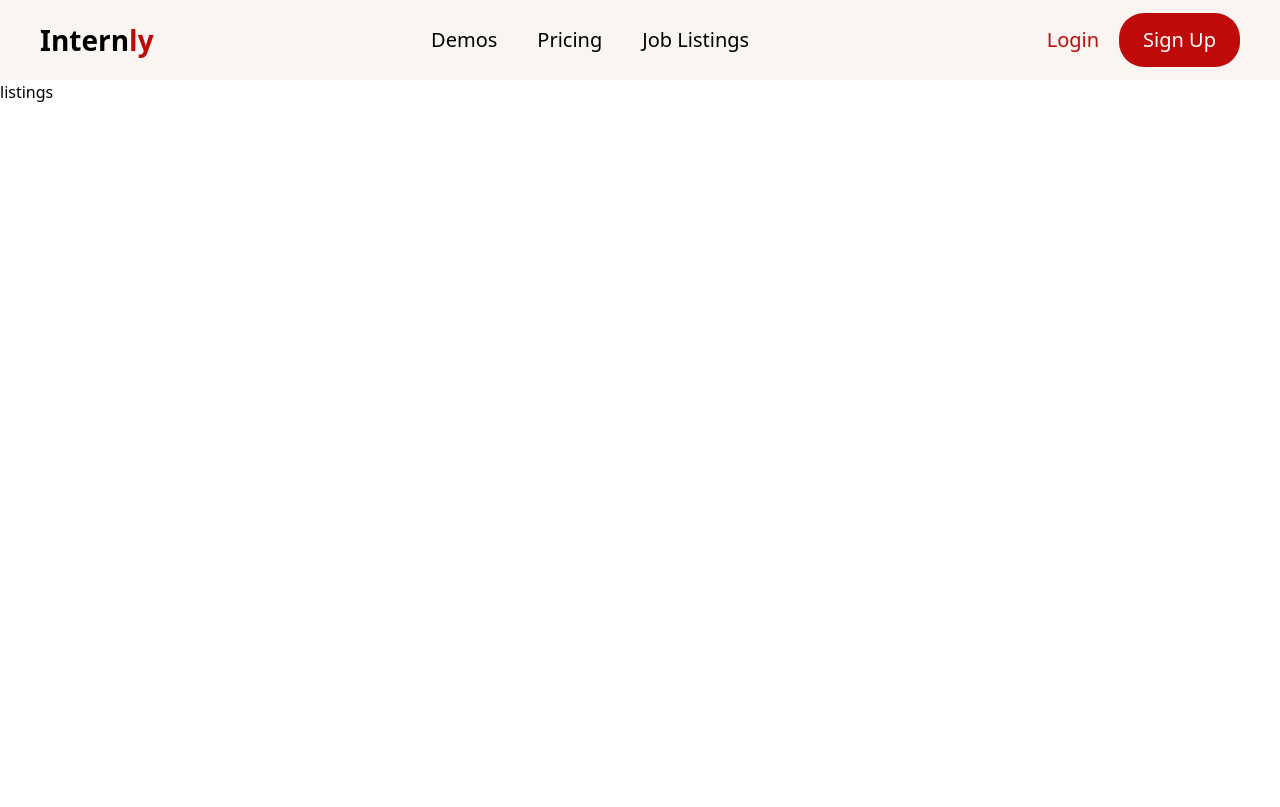
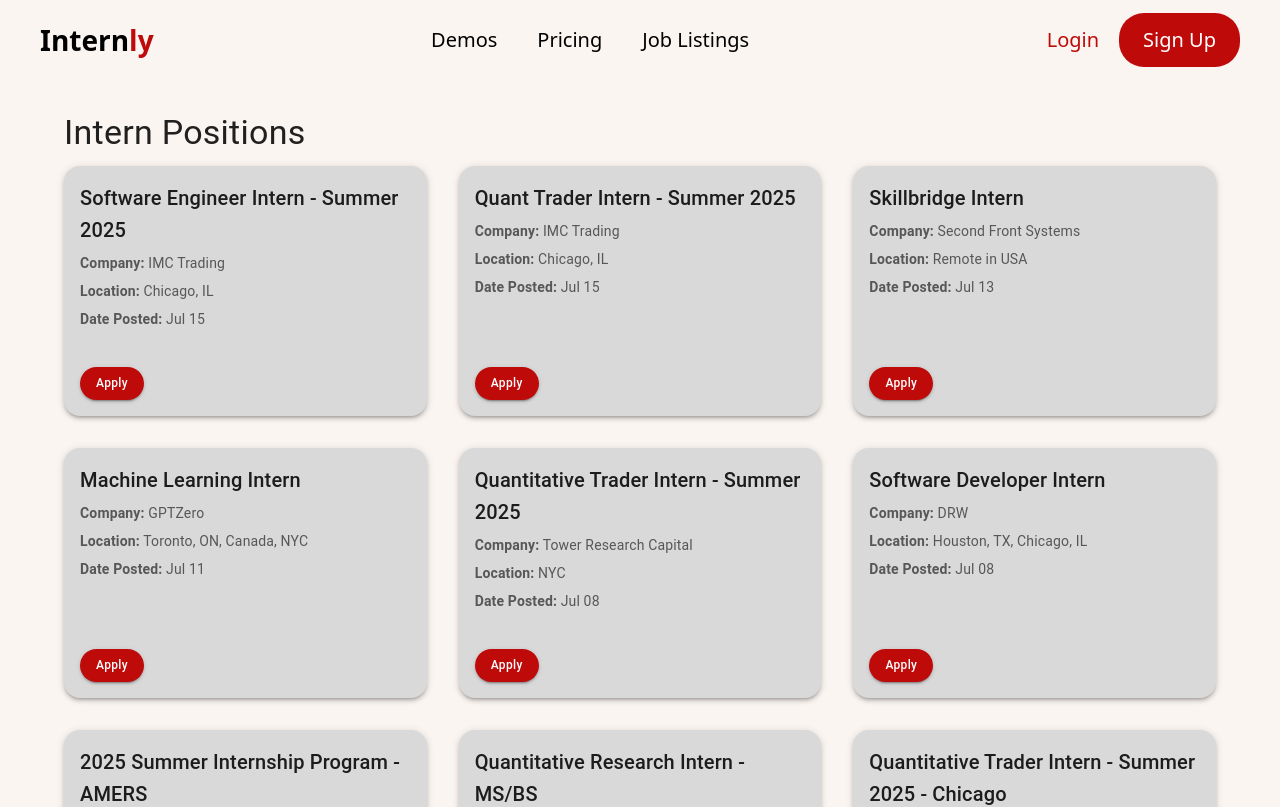
Before and after one commit to jiahaoli0465/internshipNotifier, a React (Vite) app in the folder frontend/: page /listings in a window 1280 px wide. Shown: the top 807 px of the page. Built offline with nearby package versions, Linux system fonts and the light colour scheme.

Commit message:
added listing page, updated listing script to remove empty names

```diff
--- /dev/null
+++ b/frontend/src/components/Listings/JobListing.tsx
@@ -0,0 +1,68 @@
+import React from 'react';
+import { Paper, Box, Typography, Button, Link, Grid } from '@mui/material';
+
+interface JobListingProps {
+  company: string;
+  role: string;
+  location: string;
+  link: string | null;
+  date_posted: string;
+}
+
+const JobListing: React.FC<JobListingProps> = ({ company, role, location, link, date_posted }) => (
+  <Grid item xs={12} sm={6} md={4}>
+    <Paper
+      elevation={3}
+      sx={{
+        padding: 2,
+        display: 'flex',
+        flexDirection: 'column',
+        justifyContent: 'space-between',
+        minHeight: 200,
+        height: 250,
+        borderRadius: 4, // Slightly rounder corners
+        backgroundColor: '#D9D9D9',
+      }}
+    >
+      <Box>
+        <Typography variant="h6" component="div" gutterBottom>
+          {role}
+        </Typography>
+        <Typography variant="body2" color="text.secondary" sx={{ marginBottom: 1 }}>
+          <strong>Company:</strong> {company || 'Unknown'}
+        </Typography>
+        <Typography variant="body2" color="text.secondary" sx={{ marginBottom: 1 }}>
+          <strong>Location:</strong> {location}
+        </Typography>
+        <Typography variant="body2" color="text.secondary" sx={{ marginBottom: 1 }}>
+          <strong>Date Posted:</strong> {date_posted}
+        </Typography>
+      </Box>
+      {link && (
+        <Box mt={2}>
+  <Button
+    variant="contained"
+    component={Link}
+    href={link}
+    target="_blank"
+    rel="noopener"
+    sx={{
+      borderRadius: '20px', // Capsule border radius
+      backgroundColor: "#bf0a0a",
+      textTransform: 'none', // Keep the text case as is
+
+      fontSize: '12px',
+      '&:hover': {
+        backgroundColor: "#a00a0a"
+      }
+    }}
+  >
+    Apply
+  </Button>
+        </Box>
+      )}
+    </Paper>
+  </Grid>
+);
+
+export default JobListing;
--- /dev/null
+++ b/frontend/src/components/Listings/JobListings.tsx
@@ -0,0 +1,26 @@
+import React from 'react';
+import { Container, Grid, Typography } from '@mui/material';
+import JobListing from './JobListing';
+import listings from '../../data/listings';
+
+const JobListings: React.FC = () => (
+  <Container sx={{ paddingTop: 4 }}>
+    <Typography variant="h4" component="h1" gutterBottom color="text.primary">
+      Intern Positions
+    </Typography>
+    <Grid container spacing={4}>
+      {listings.map((listing, index) => (
+        <JobListing
+          key={index}
+          company={listing.company}
+          role={listing.role}
+          location={listing.location}
+          link={listing.link}
+          date_posted={listing.date_posted}
+        />
+      ))}
+    </Grid>
+  </Container>
+);
+
+export default JobListings;
--- a/frontend/src/data/listings.ts
+++ b/frontend/src/data/listings.ts
@@ -1,16 +1,163 @@
 const listings = [
+    {
+      "company": "IMC Trading",
+      "role": "Software Engineer Intern - Summer 2025",
+      "location": "Chicago, IL",
+      "link": "https://boards.eu.greenhouse.io/imc/jobs/4347765101?utm_source=Simplify&ref=Simplify",
+      "date_posted": "Jul 15"
+    },
+    {
+      "company": "IMC Trading",
+      "role": "Quant Trader Intern - Summer 2025",
+      "location": "Chicago, IL",
+      "link": "https://boards.eu.greenhouse.io/imc/jobs/4345621101?utm_source=Simplify&ref=Simplify",
+      "date_posted": "Jul 15"
+    },
+    {
+      "company": "Second Front Systems",
+      "role": "Skillbridge Intern",
+      "location": "Remote in USA",
+      "link": "https://jobs.lever.co/secondfrontsystems/dc771da9-8b58-4fc7-9625-ff9ec2249efe/apply?utm_source=Simplify&ref=Simplify",
+      "date_posted": "Jul 13"
+    },
+    {
+      "company": "GPTZero",
+      "role": "Machine Learning Intern",
+      "location": "Toronto, ON, Canada, NYC",
+      "link": "https://jobs.ashbyhq.com/GPTZero/d7e6f3ee-8446-4ac4-b1f8-e79c9876c31a/application?utm_source=Simplify&ref=Simplify",
+      "date_posted": "Jul 11"
+    },
+    {
+      "company": "Tower Research Capital",
+      "role": "Quantitative Trader Intern - Summer 2025",
+      "location": "NYC",
+      "link": "https://www.tower-research.com/open-positions/?gh_jid=6072039&utm_source=Simplify&ref=Simplify",
+      "date_posted": "Jul 08"
+    },
+    {
+      "company": "DRW",
+      "role": "Software Developer Intern",
+      "location": "Houston, TX, Chicago, IL",
+      "link": "https://boards.greenhouse.io/drweng/jobs/6071742?utm_source=Simplify&ref=Simplify",
+      "date_posted": "Jul 08"
+    },
+    {
+      "company": "BlackRock",
+      "role": "2025 Summer Internship Program - AMERS",
+      "location": "Americas",
+      "link": "https://blackrock.tal.net/vx/lang-en-GB/mobile-0/brand-3/xf-42e764beb7f7/candidate/so/pm/1/pl/1/opp/8163-2025-Summer-Internship-Program-AMERS/en-GB?utm_source=Simplify&ref=Simplify",
+      "date_posted": "Jul 08"
+    },
+    {
+      "company": "Optiver",
+      "role": "Quantitative Research Intern - MS/BS",
+      "location": "Austin, TX",
+      "link": "https://optiver.com/working-at-optiver/career-opportunities/7499032002/?gh_jid=7499032002&utm_source=Simplify&ref=Simplify",
+      "date_posted": "Jul 05"
+    },
+    {
+      "company": "Optiver",
+      "role": "Quantitative Trader Intern - Summer 2025 - Chicago",
+      "location": "Chicago, IL",
+      "link": "https://optiver.com/working-at-optiver/career-opportunities/7480659002/?gh_jid=7480659002&utm_source=Simplify&ref=Simplify",
+      "date_posted": "Jul 05"
+    },
+    {
+      "company": "Capula",
+      "role": "Trading and Research Summer Internship",
+      "location": "New York, New York, United States",
+      "link": "https://apply.workable.com/capula-investment-management-ltd/j/CADD57CDA5/?utm_source=Simplify&ref=Simplify",
+      "date_posted": "Jul 05"
+    },
+    {
+      "company": "Air Company",
+      "role": "Engineering Intern",
+      "location": "NYC",
+      "link": "https://boards.greenhouse.io/aircompany/jobs/4440209005?utm_source=Simplify&ref=Simplify",
+      "date_posted": "Jul 03"
+    },
+    {
+      "company": "Numerade",
+      "role": "Data Scientist Intern",
+      "location": "Remote in USA",
+      "link": "http://www.numerade.com/careers?gh_jid=5221314004&utm_source=Simplify&ref=Simplify",
+      "date_posted": "Jul 02"
+    },
+    {
+      "company": "Citadel",
+      "role": "Software Engineer Intern",
+      "location": "Chicago, IL, Miami, FL</br>New York, NY",
+      "link": "https://www.citadel.com/careers/details/software-engineer-2025-intern-us-2/?utm_source=Simplify&ref=Simplify",
+      "date_posted": "Jul 02"
+    },
+    {
+      "company": "Palantir",
+      "role": "Software Engineer Intern",
+      "location": "Washington, D.C.",
+      "link": "https://jobs.lever.co/palantir/bdcfb29f-4f27-42de-933f-7f83a359b9f0?utm_source=Simplify&ref=Simplify",
+      "date_posted": "Jul 01"
+    },
+    {
+      "company": "Palantir",
+      "role": "Software Engineer Intern",
+      "location": "Seattle, WA",
+      "link": "https://jobs.lever.co/palantir/2fb19022-bb65-4af8-b6fa-31beb345c140?utm_source=Simplify&ref=Simplify",
+      "date_posted": "Jul 01"
+    },
+    {
+      "company": "Palantir",
+      "role": "Software Engineer Intern",
+      "location": "New York, NY",
+      "link": "https://jobs.lever.co/palantir/7d69cf8a-06fd-4f05-bd84-27149db29c4d?utm_source=Simplify&ref=Simplify",
+      "date_posted": "Jul 01"
+    },
+    {
+      "company": "Palantir",
+      "role": "Software Engineer Intern",
+      "location": "Palo Alto, CA",
+      "link": "https://jobs.lever.co/palantir/e27af7ab-41fc-40c9-b31d-02c6cb1c505c?utm_source=Simplify&ref=Simplify",
+      "date_posted": "Jul 01"
+    },
+    {
+      "company": "Morgan Stanley",
+      "role": "Technology Summer Analyst Program",
+      "location": "New York, NY",
+      "link": "https://morganstanley.tal.net/vx/lang-en-GB/mobile-0/brand-2/xf-53fdfbaf0394/candidate/so/pm/1/pl/1/opp/17297-2025-Technology-Summer-Analyst-Program-New-York/en-GB?utm_source=Simplify&ref=Simplify",
+      "date_posted": "Jun 27"
+    },
+    {
+      "company": "PwC",
+      "role": "Products & Technology Intern 🛂",
+      "location": "<details><summary>**4 locations**</summary>Dallas, TX, Tampa, FL</br>Chicago, IL</br>New York, NY</details>",
+      "link": "https://jobs.us.pwc.com/job/-/-/932/66835864048?utm_source=Simplify&ref=Simplify",
+      "date_posted": "Jun 26"
+    },
+    {
+      "company": "Rockwell Automation",
+      "role": "Co-op – Firmware Engineering",
+      "location": "Cambridge, ON, Canada",
+      "link": "https://rockwellautomation.wd1.myworkdayjobs.com/en-US/External_Rockwell_Automation/job/Cambridge-Ontario-Canada/Co-op--Firmware-Engineering_R24-4123-2?utm_source=Simplify&ref=Simplify",
+      "date_posted": "Jun 24"
+    },
+    {
+      "company": "Konrad",
+      "role": "Software Developer Intern",
+      "location": "Toronto, Canada",
+      "link": "https://www.konrad.com/careers/job/5997801003?gh_jid=5997801003&utm_source=Simplify&ref=Simplify",
+      "date_posted": "Jun 24"
+    },
+    {
+      "company": "Apple",
+      "role": "Machine Learning Intern",
+      "location": "United States",
+      "link": "https://jobs.apple.com/en-us/details/200554363/machine-learning-ai-internships?utm_source=Simplify&ref=Simplify",
+      "date_posted": "Jun 24"
+    },
     {
       "company": "Point72",
       "role": "Quantitative Developer Intern",
       "location": "New York, NY",
       "link": "https://careers.point72.com/CSJobDetail?jobName=summer-2025-quantitative-developer-internship&jobCode=CSS-0012293&utm_source=Simplify&ref=Simplify",
-      "date_posted": "Jun 18"
-    },
-    {
-      "company": "Google",
-      "role": "Software Engineering Intern",
-      "location": "Mountain View, CA, USA Atlanta, GA + 27 more",
-      "link": "https://www.google.com/about/careers/applications/jobs/results/86639017272976070-software-engineering-intern-bs-summer-2025?utm_source=Simplify&ref=Simplify",
       "date_posted": "Jun 18"
     },
     {
@@ -21,18 +168,11 @@
       "date_posted": "Jun 07"
     },
     {
-      "company": "Capstone Investment Advisors",
-      "role": "2025 Summer Internship - Software Engineering",
-      "location": "NYC",
-      "link": "https://boards.greenhouse.io/capstoneinvestmentadvisors/jobs/7470795002?utm_source=Simplify&ref=Simplify",
-      "date_posted": "May 31"
-    },
-    {
-      "company": "Ventas",
-      "role": "Software Engineer Intern",
-      "location": "Chicago, IL",
-      "link": "https://ventas.wd1.myworkdayjobs.com/en-US/ventas_careers/job/Intern--Software-Engineering--Summer-2025-_R0001113?utm_source=Simplify&ref=Simplify",
-      "date_posted": "May 26"
+      "company": "Bridgewater Associates",
+      "role": "Investment Engineer Intern - Summer 2025",
+      "location": "Westport, CT",
+      "link": "https://boards.greenhouse.io/bridgewater89/jobs/7239497002?utm_source=Simplify&ref=Simplify",
+      "date_posted": "Jun 06"
     },
     {
       "company": "SIG",
@@ -57,7 +197,7 @@
     },
     {
       "company": "Epic",
-      "role": "Software Developer Intern",
+      "role": "Software Developer Intern 🛂",
       "location": "Madison, WI",
       "link": "https://epic.avature.net/Careers/FolderDetail/Verona-Wisconsin-United-States-Software-Developer-Intern-Summer-2025/25624?utm_source=Simplify&ref=Simplify",
       "date_posted": "May 03"
@@ -70,18 +210,46 @@
       "date_posted": "May 02"
     },
     {
+      "company": "Matterport",
+      "role": "Computer Vision / Machine Learning Intern",
+      "location": "Remote in USA",
+      "link": "N/A",
+      "date_posted": "Jul 08"
+    },
+    {
+      "company": "Quanterix",
+      "role": "Data Analytics Intern",
+      "location": "Billerica, MA",
+      "link": "N/A",
+      "date_posted": "Jul 05"
+    },
+    {
+      "company": "J. P. Morgan",
+      "role": "Software Engineer Intern 🛂",
+      "location": "Atlanta, GA Chicago, IL Columbus, OH Houston, TX Jersey City, NJ Palo Alto, CA New York, NY Plano, TX Seattle, WA Tampa, FL Austin, TX",
+      "link": "N/A",
+      "date_posted": "Jul 01"
+    },
+    {
+      "company": "RSM",
+      "role": "Application Development Intern 🛂",
+      "location": "Des Moines, IA Denver, CO",
+      "link": "N/A",
+      "date_posted": "Jun 24"
+    },
+    {
+      "company": "Google",
+      "role": "Software Engineering Intern",
+      "location": "Mountain View, CA, USA Atlanta, GA + 27 more",
+      "link": "N/A",
+      "date_posted": "Jun 18"
+    },
+    {
       "company": "Radix Trading",
       "role": "Quantitative Technologist – C++ Intern - Summer 2025",
       "location": "Chicago, IL",
       "link": "N/A",
       "date_posted": "Jun 08"
-    },
-    {
-      "company": "Bridgewater Associates",
-      "role": "Investment Engineer Intern - Summer 2025",
-      "location": "Westport, CT",
-      "link": "N/A",
-      "date_posted": "Jun 06"
     },
     {
       "company": "Capstone Investment Advisors",
@@ -91,60 +259,67 @@
       "date_posted": "May 31"
     },
     {
-      "company": "",
+      "company": "Capstone Investment Advisors",
       "role": "2025 Summer Internship - Investment Quant Development",
       "location": "Cambridge, MA",
       "link": "N/A",
       "date_posted": "May 31"
     },
     {
-      "company": "",
+      "company": "Capstone Investment Advisors",
       "role": "2025 Summer Internship - Quantitative Risk",
       "location": "London, UK",
       "link": "N/A",
       "date_posted": "May 31"
     },
     {
-      "company": "",
+      "company": "Capstone Investment Advisors",
       "role": "2025 Summer Internship - Quantitative Risk",
       "location": "NYC",
       "link": "N/A",
       "date_posted": "May 31"
     },
     {
-      "company": "",
+      "company": "Capstone Investment Advisors",
       "role": "2025 Summer Internship - Investment Research",
       "location": "London, UK",
       "link": "N/A",
       "date_posted": "May 31"
     },
     {
-      "company": "",
+      "company": "Capstone Investment Advisors",
       "role": "2025 Summer Internship - Investment Research",
       "location": "NYC",
       "link": "N/A",
       "date_posted": "May 31"
     },
     {
-      "company": "",
+      "company": "Capstone Investment Advisors",
       "role": "2025 Summer Internship - Investment Quant Development",
       "location": "NYC",
       "link": "N/A",
       "date_posted": "May 31"
     },
     {
-      "company": "",
+      "company": "Capstone Investment Advisors",
       "role": "2025 Summer Internship - Software Engineering",
+      "location": "NYC",
+      "link": "N/A",
+      "date_posted": "May 31"
+    },
+    {
+      "company": "Capstone Investment Advisors",
+      "role": "2025 Summer Internship - Investment Quant Development",
       "location": "London, UK",
       "link": "N/A",
       "date_posted": "May 31"
     },
     {
-      "company": "",
-      "role": "2025 Summer Internship - Investment Quant Development",
-      "location": "London, UK",
+      "company": "Ventas",
+      "role": "Software Engineer Intern",
+      "location": "NYC",
       "link": "N/A",
-      "date_posted": "May 31"
+      "date_posted": "May 26"
     },
     {
       "company": "Walmart",
--- a/frontend/src/layouts/MainLayout.tsx
+++ b/frontend/src/layouts/MainLayout.tsx
@@ -90,7 +90,7 @@
               <NavLink to="/pricing">Pricing</NavLink>
             </li>
             <li>
-              <NavLink to="/job-listings">Job Listings</NavLink>
+              <NavLink to="/listings">Job Listings</NavLink>
             </li>
           </NavLinks>
           <AuthButtons>
@@ -99,7 +99,7 @@
           </AuthButtons>
         </Navbar>
       </header>
-      <main>
+      <main style={{backgroundColor: "#FBF5F1"}}>
         <Outlet />
       </main>
     </div>
--- a/frontend/src/pages/Listings.tsx
+++ b/frontend/src/pages/Listings.tsx
@@ -1,12 +1,13 @@
 import React from "react";
+import JobListings from "../components/Listings/JobListings";
 
 
-const Home: React.FC = () => {
+const Listings: React.FC = () => {
   return (
     <>
-      listings
+      <JobListings/>
     </>
   );
 };
 
-export default Home;
+export default Listings;
```
Also changed, not shown: 1 other file (tests, documents, lock files or other folders).
